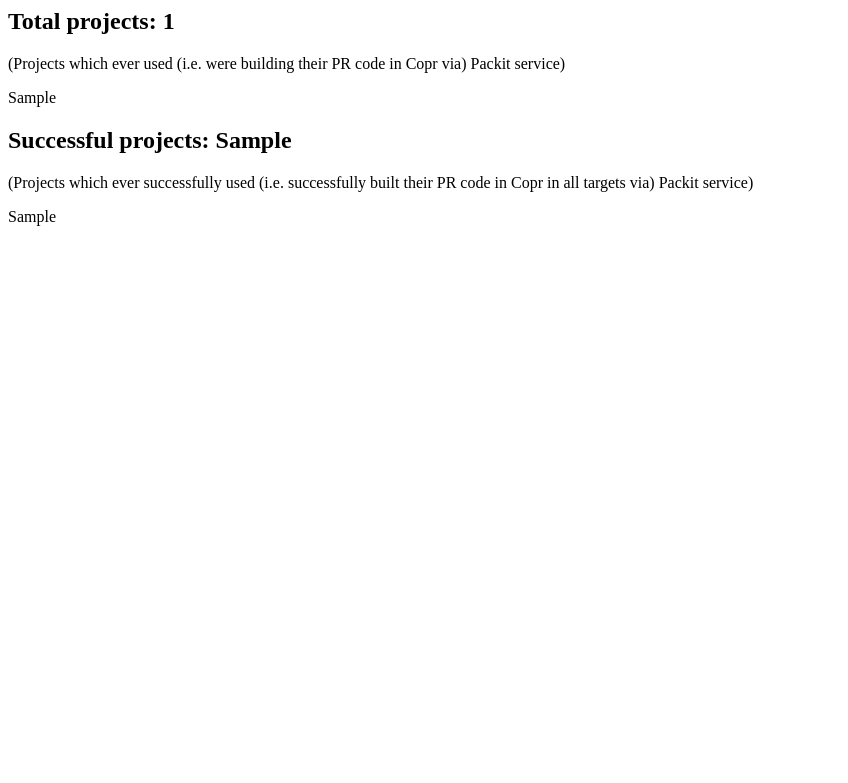
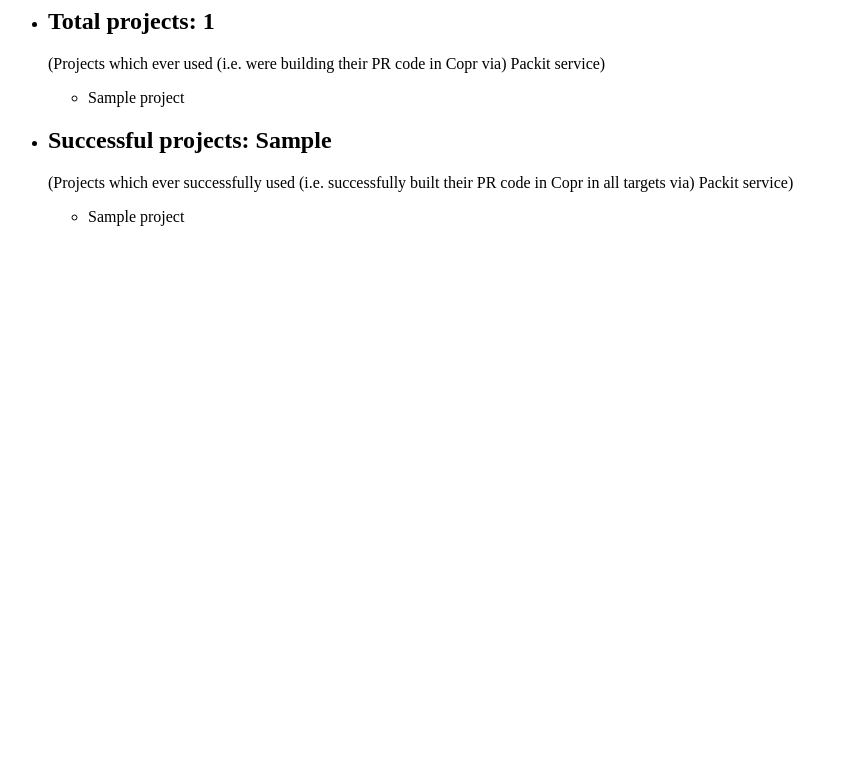
Before and after one commit to packit/dashboard, a Flask app: template templates/projects.html in a window 1280 px wide. Shown: the top 783 px of the page, without its empty margins (0-848 px from the left). Run offline with Flask 2, Linux system fonts and the light colour scheme; the template is opened without the code that fills it: most values are stand-ins (such as "Sample title", 1, 10 or a date in 2020).

Commit message:
Replaced the raw object in the projects tab with a list.

```diff
--- a/packit_dashboard/app.py
+++ b/packit_dashboard/app.py
@@ -22,7 +22,9 @@
 @app.route("/")
 def main():
     return render_template(
-        "main_frame.html", content=render_template("information.html"),
+        "main_frame.html",
+        header="Information",
+        content=render_template("information.html"),
     )
 
 
@@ -75,7 +77,7 @@
 
     for build in all_from(f"{API_URL}/copr-builds"):
         if not isinstance(build, dict) or not all(
-                [build.get("project"), build.get("status")]
+            [build.get("project"), build.get("status")]
         ):
             continue
         name = build["project"]
@@ -92,11 +94,12 @@
     content = render_template(
         "projects.html",
         counter=len(all_projects),
-        all_projects=str(all_projects),
+        all_projects=all_projects,
         counter_s=len(successful_projects),
-        successful_projects=str(successful_projects),
+        successful_projects=successful_projects,
     )
     return render_template("main_frame.html", header="Project", content=content)
+
 
 @app.route("/builds/")
 def builds():
@@ -105,10 +108,7 @@
     # TODO Add button/table navigation to load more
     json_url = f"{API_URL}/copr-builds?page=1&per_page=20"
     api_data = requests.get(url=json_url).json()
-    content = render_template(
-        "builds.html",
-        builds_list = api_data
-    )
+    content = render_template("builds.html", builds_list=api_data)
     return render_template("main_frame.html", header="Builds", content=content)
 
 
--- a/templates/projects.html
+++ b/templates/projects.html
@@ -1,9 +1,44 @@
-<h2> Total projects: {{ counter }} </h2>
-(Projects which ever used (i.e. were building their PR code in Copr via) Packit service)
-<p><p>
-{{ all_projects|safe }}
+<ul class="pf-c-data-list" role="list" aria-label="Basic data list example" id="data-list-basic">
+    <li class="pf-c-data-list__item" aria-labelledby="data-list-basic-item1">
+        <div class="pf-c-data-list__item-row">
+            <div class="pf-c-data-list__item-content">
+                <div class="pf-c-data-list__cell">
+                    <span id="data-list-basic-item1">
+                        <h2> Total projects: {{ counter }} </h2>
+                        (Projects which ever used (i.e. were building their PR code in Copr via) Packit service)
+                        <p>
+                            <ul>
+                                {% for project in all_projects %}
+                                <li>{{ project }}</li>
+                                {% endfor %}
+                            </ul>
 
-<h2> Successful projects: {{ counter_s }} </h2>
-(Projects which ever successfully used (i.e. successfully built their PR code in Copr in all targets via) Packit service)
-<p><p>
-{{ successful_projects|safe }}
+                        </p>
+                    </span>
+                </div>
+
+            </div>
+        </div>
+    </li>
+    <li class="pf-c-data-list__item" aria-labelledby="data-list-basic-item2">
+        <div class="pf-c-data-list__item-row">
+            <div class="pf-c-data-list__item-content">
+                <div class="pf-c-data-list__cell">
+                    <span id="data-list-basic-item2">
+                        <h2> Successful projects: {{ counter_s }} </h2>
+                        (Projects which ever successfully used (i.e. successfully built their PR code in Copr in all
+                        targets via) Packit service)
+                        <p>
+                            <ul>
+                                {% for project in successful_projects %}
+                                <li>{{ project }}</li>
+                                {% endfor %}
+                            </ul>
+
+                        </p>
+                    </span>
+                </div>
+
+            </div>
+    </li>
+</ul>
```
